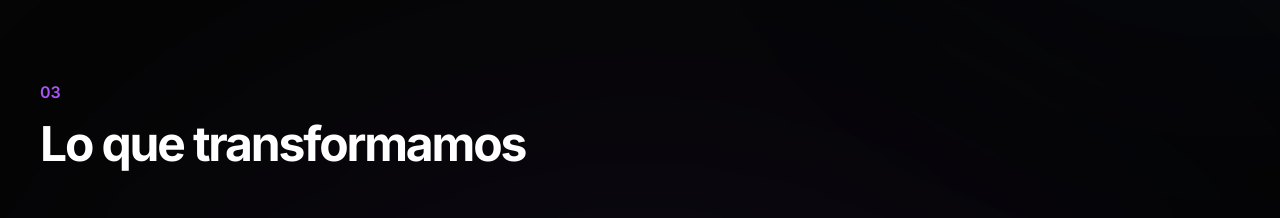
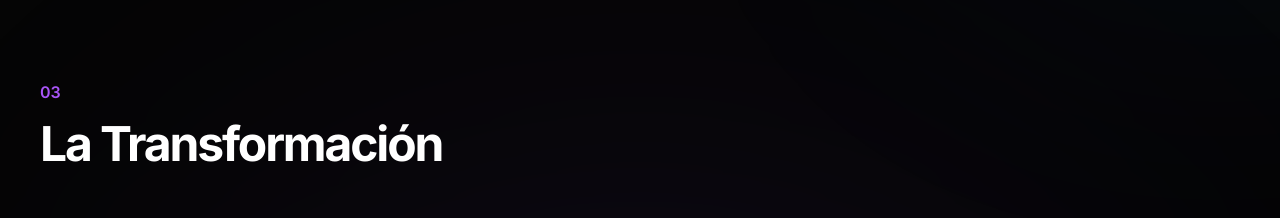
Before and after one commit to MaikelScalate/scalatelab, a Next.js app: page /casos/mywave in a window 1280 px wide. Shown: the part 2000-2218 px from the top of the page. Built offline with nearby package versions, Linux system fonts and the light colour scheme.

Commit message:
Mejorar diseño

```diff
--- a/app/casos/mywave/page.tsx
+++ b/app/casos/mywave/page.tsx
@@ -1057,7 +1057,7 @@ export default function MyWaveCaseStudy() {
                 lg:text-5xl
               "
             >
-              Lo que transformamos
+              La Transformación
             </h2>
 
           </div>
```
